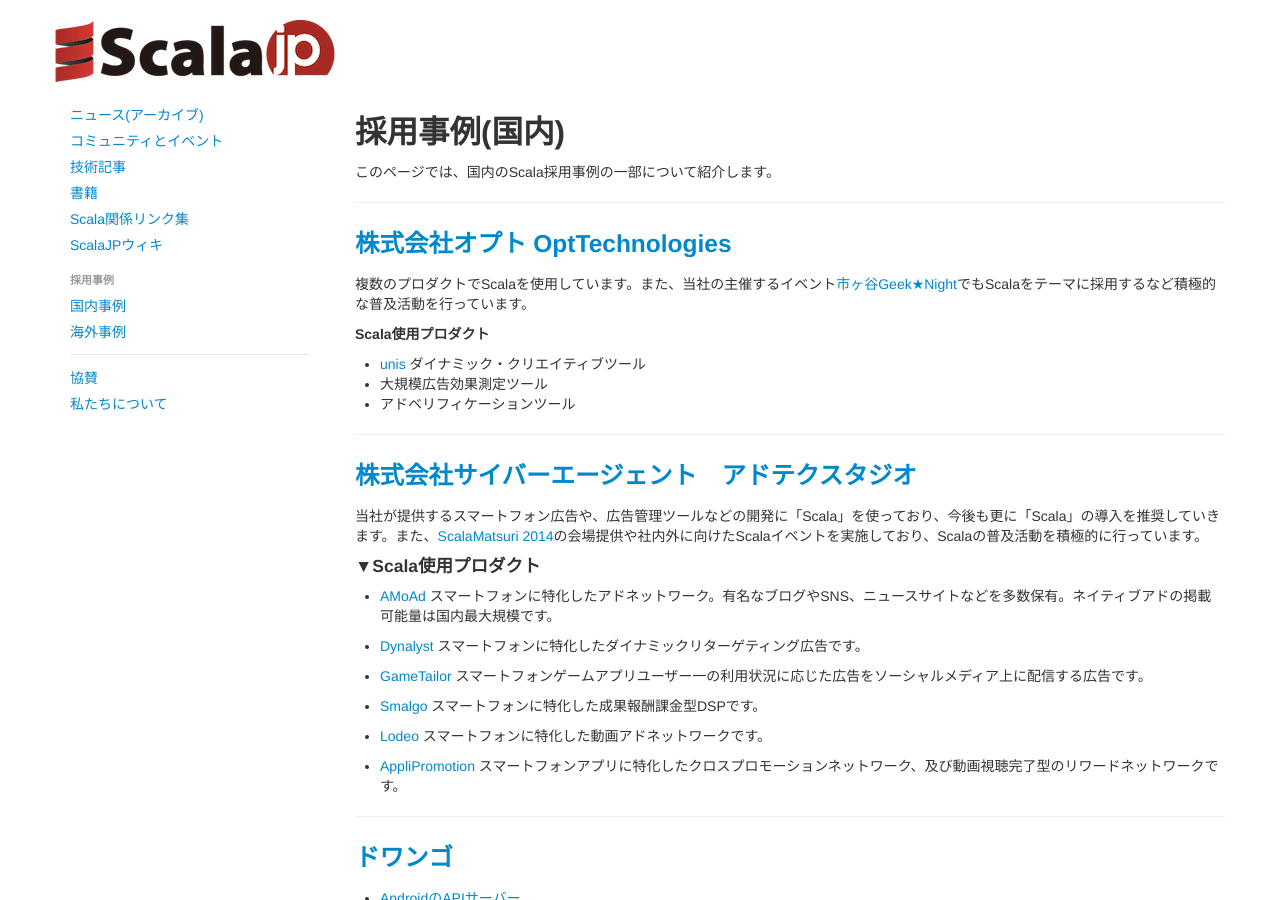
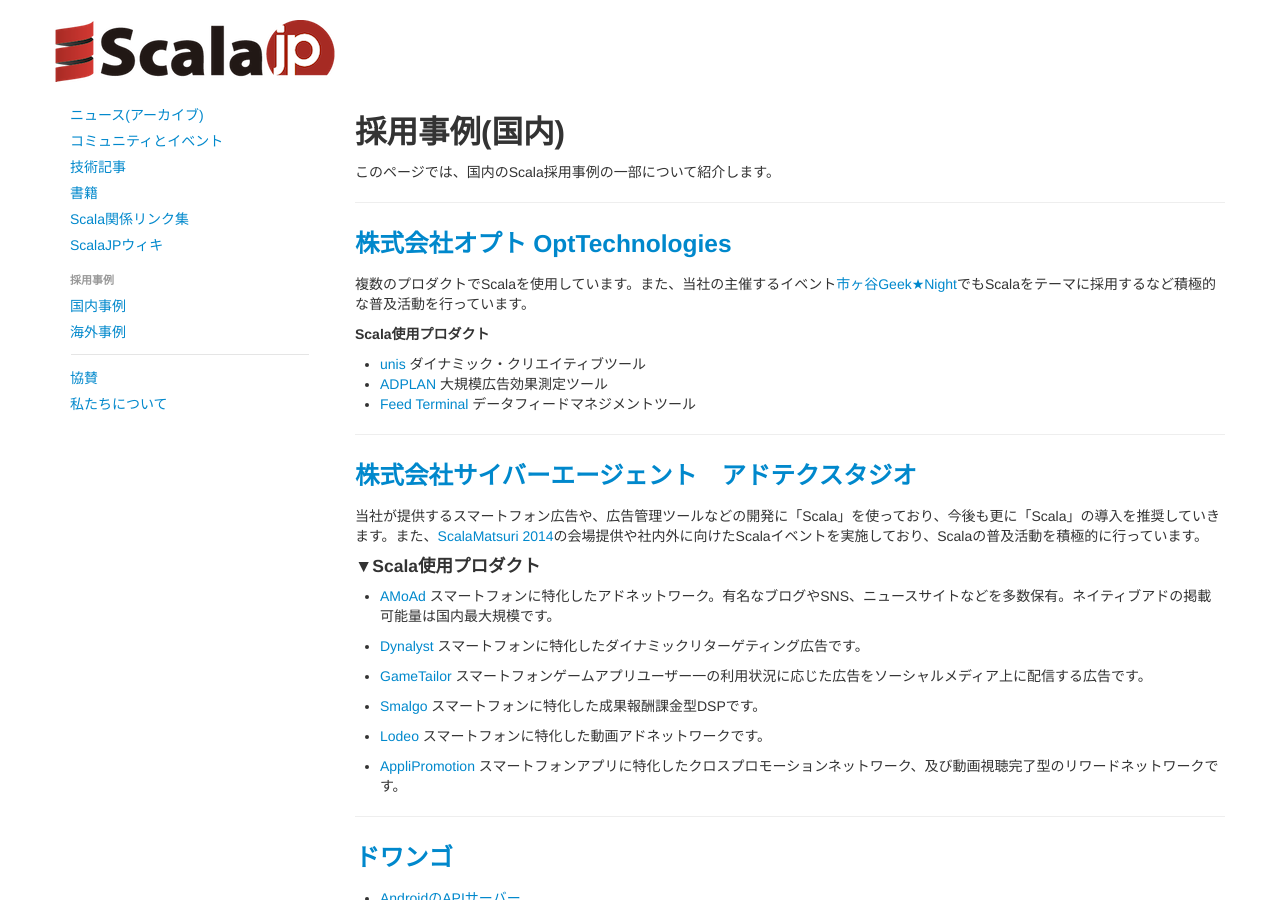
Before and after one commit to scalajp/scalajp, a Jekyll site: the page built from scala-cases-in-japan.md, in a window 1280 px wide and 900 px high. Built offline with Jekyll 4.4.1, drawn with Linux system fonts in a browser that asks for light colours; nearby versions of some CDN libraries; comment, search, counter and statistics services are not loaded.

Commit message:
オプトのScala採用事例を更新

```diff
--- a/scala-cases-in-japan.md
+++ b/scala-cases-in-japan.md
@@ -17,8 +17,8 @@
 **Scala使用プロダクト**
 
 * [unis](http://lp.unis.tokyo) ダイナミック・クリエイティブツール
-* 大規模広告効果測定ツール
-* アドベリフィケーションツール
+* [ADPLAN](https://www.adplan7.com) 大規模広告効果測定ツール
+* [Feed Terminal](https://feed-terminal.jp) データフィードマネジメントツール
 
 ----
 
```
